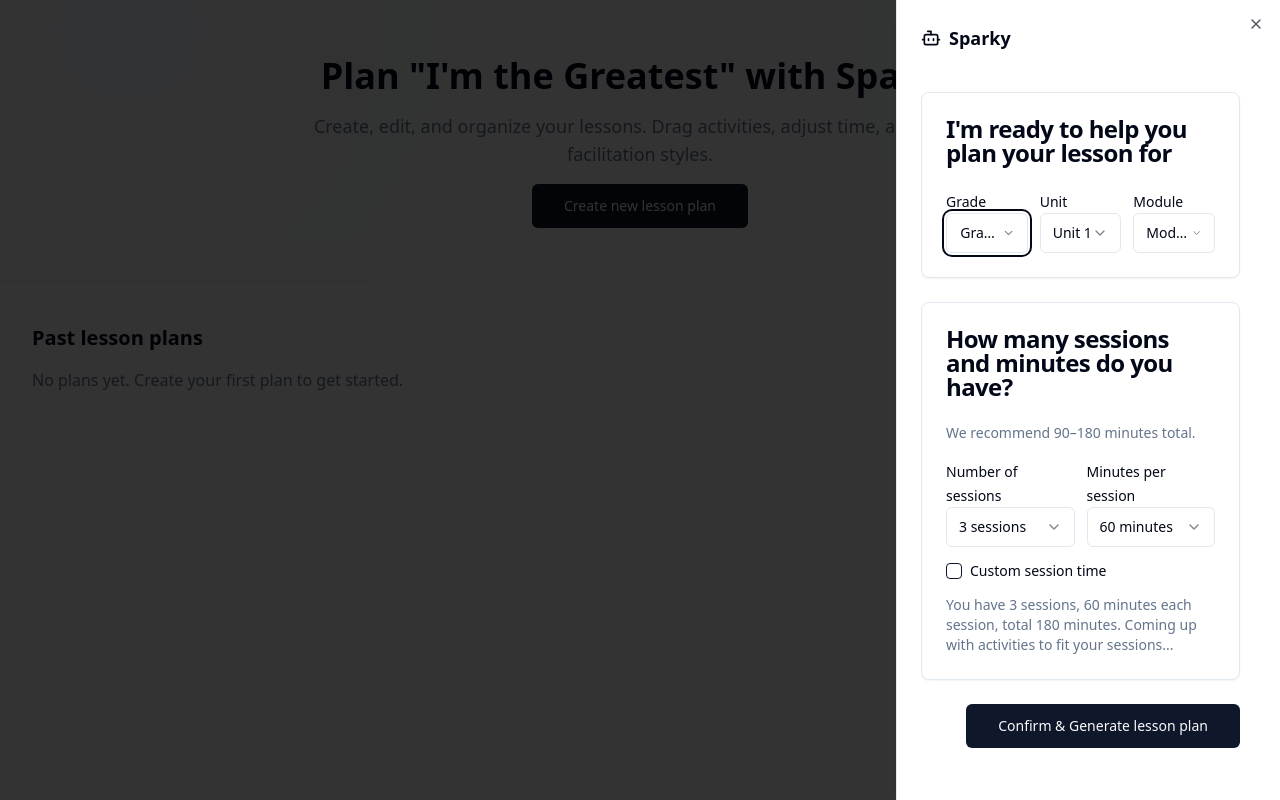
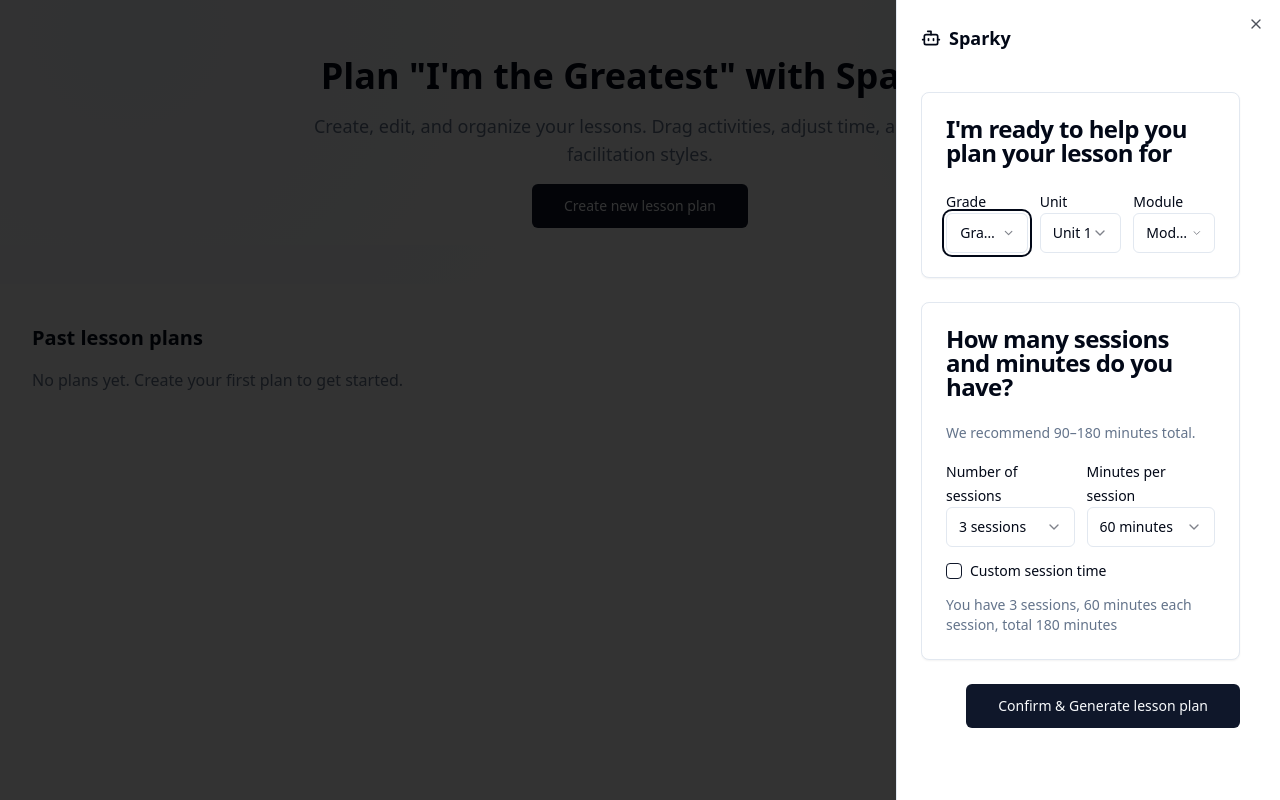
Before and after one commit to liujingren-max/WAG-planner, a React (Vite) app: page / in a window 1280 px wide. Both pictures are taken after a click on the button "Create new lesson plan". Built offline with nearby package versions, Linux system fonts and the light colour scheme.

Commit message:
Code edited in Lovable Code Editor
Edited UI in Lovable

```diff
--- a/src/components/SparkySheet.tsx
+++ b/src/components/SparkySheet.tsx
@@ -284,7 +284,7 @@ export default function SparkySheet({ onCreated }: SparkySheetProps) {
                 </div>
 
                 <div className="text-sm text-muted-foreground">
-                  You have {timesArray.length} sessions, {customTimes ? "custom" : sessionMinutes} minutes each session, total {totalMinutes} minutes. Coming up with activities to fit your sessions...
+                  You have {timesArray.length} sessions, {customTimes ? "custom" : sessionMinutes} minutes each session, total {totalMinutes} minutes
                 </div>
               </CardContent>
             </Card>
```
